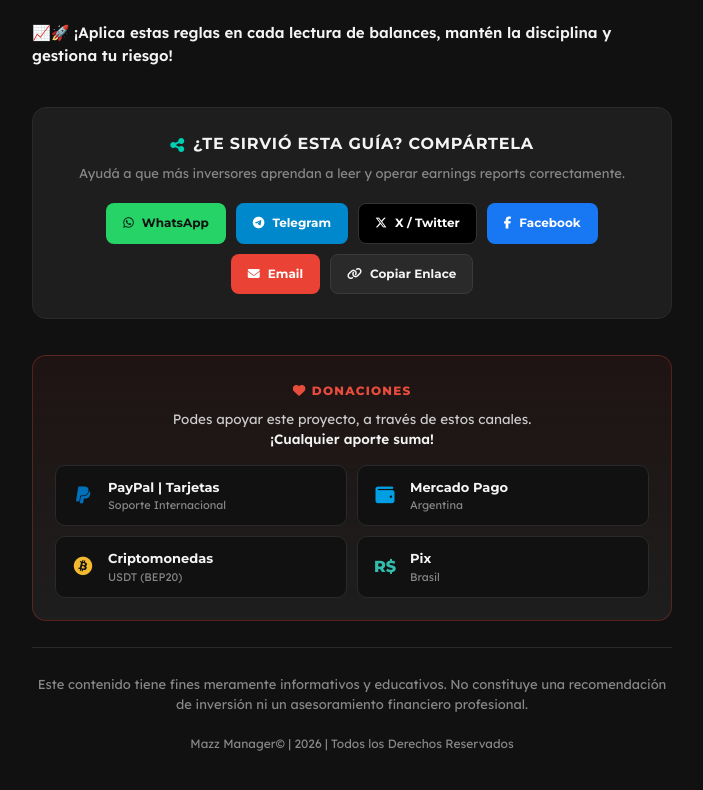
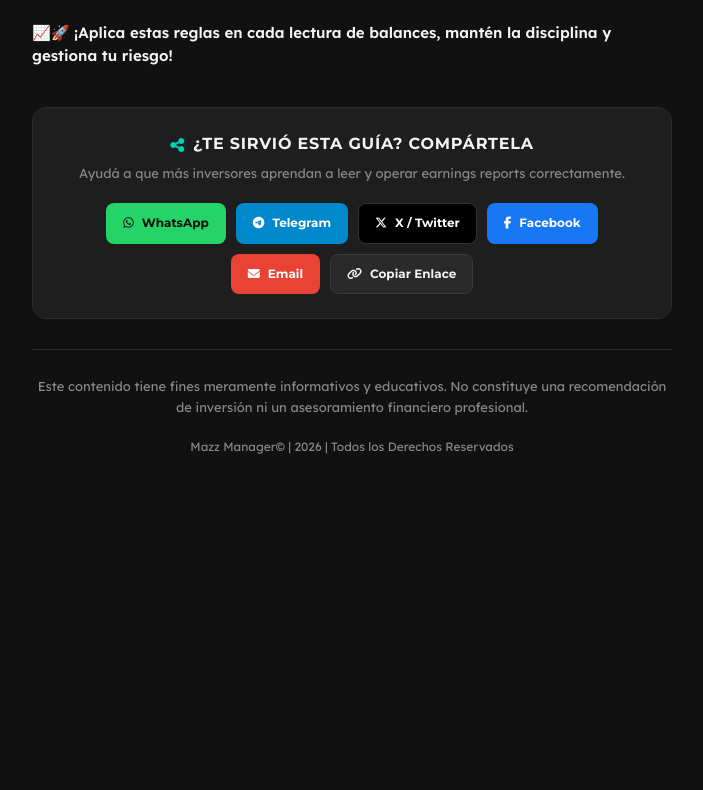
Before and after one commit to mazzmanager/mazzmanager.github.io, a plain HTML site: page aprende-a-leer-earnings.html in a window 1280 px wide. Shown: the part 2009-2799 px from the top of the page, without its empty margins (288-991 px from the left). After the commit the page ends 2516 px from the top, so only its background shows below. Drawn offline with Linux system fonts and the light colour scheme.

Commit message:
Update aprende-a-leer-earnings.html

```diff
--- a/aprende-a-leer-earnings.html
+++ b/aprende-a-leer-earnings.html
@@ -542,103 +542,6 @@
     .sb-copy { background: #2a2a2a; color: var(--text-primary); border-color: #3a3a3a; }
     .sb-copy:hover { background: #353535; border-color: var(--accent-cyan); }
 
-    /* SECCIÓN DE APOYO / DONACIONES INTEGRADA */
-    .support-section {
-      background: linear-gradient(180deg, rgba(192, 57, 43, 0.08) 0%, var(--bg-card) 100%);
-      border: 1px solid rgba(192, 57, 43, 0.35);
-      border-radius: 14px;
-      padding: 22px;
-      margin: 36px 0 26px;
-      text-align: center;
-    }
-
-    .support-header {
-      margin-bottom: 16px;
-    }
-
-    .support-badge {
-      display: inline-flex;
-      align-items: center;
-      gap: 6px;
-      font-family: 'Montserrat', sans-serif;
-      font-size: 12px;
-      font-weight: 800;
-      text-transform: uppercase;
-      letter-spacing: 1.2px;
-      color: #e74c3c;
-      margin-bottom: 8px;
-    }
-
-    .support-badge i.fa-heart {
-      animation: beat 1.2s infinite alternate;
-    }
-
-    @keyframes beat {
-      to { transform: scale(1.25); }
-    }
-
-    .support-header p {
-      font-size: 13.5px;
-      color: var(--text-secondary);
-      line-height: 1.5;
-      margin-bottom: 0;
-    }
-
-    .support-header p strong {
-      color: var(--text-primary);
-    }
-
-    .support-grid {
-      display: grid;
-      grid-template-columns: repeat(2, 1fr);
-      gap: 10px;
-      text-align: left;
-    }
-
-    .donation-link {
-      text-decoration: none;
-      color: inherit;
-      display: block;
-    }
-
-    .donation-card {
-      display: flex;
-      align-items: center;
-      padding: 11px 12px;
-      background-color: var(--bg-body);
-      border: 1px solid var(--border);
-      border-radius: 10px;
-      transition: all 0.2s ease;
-    }
-
-    .donation-card:hover {
-      background-color: var(--bg-card-hover);
-      border-color: var(--accent-red);
-      transform: translateY(-2px);
-    }
-
-    .icon-box {
-      font-size: 19px;
-      width: 30px;
-      text-align: center;
-      margin-right: 10px;
-    }
-
-    .method-title {
-      display: block;
-      font-weight: 700;
-      font-size: 13px;
-      color: var(--text-primary);
-      font-family: 'Montserrat', sans-serif;
-    }
-
-    .method-desc {
-      display: block;
-      font-size: 11px;
-      color: var(--text-muted);
-      font-family: 'Lexend', sans-serif;
-    }
-
     /* WIDGET FLOTANTE DE DONACIONES */
     .fixed-donation-wrapper {
       position: fixed;
@@ -678,6 +581,10 @@
       animation: beat 1.2s infinite alternate;
     }
 
+    @keyframes beat {
+      to { transform: scale(1.25); }
+    }
+
     .fixed-donate-menu {
       display: none;
       position: absolute;
@@ -710,6 +617,51 @@
 
     .fixed-menu-intro strong { color: var(--text-primary); }
 
+    .donation-link {
+      text-decoration: none;
+      color: inherit;
+      display: block;
+      margin-bottom: 8px;
+    }
+
+    .donation-link:last-child { margin-bottom: 0; }
+
+    .donation-card {
+      display: flex;
+      align-items: center;
+      padding: 10px 12px;
+      background-color: var(--bg-body);
+      border: 1px solid var(--border);
+      border-radius: 8px;
+      transition: background-color 0.2s ease, border-color 0.2s ease;
+    }
+
+    .donation-card:hover {
+      background-color: var(--bg-card-hover);
+      border-color: var(--accent-red);
+    }
+
+    .icon-box {
+      font-size: 18px;
+      width: 32px;
+      text-align: center;
+      margin-right: 12px;
+    }
+
+    .method-title {
+      display: block;
+      font-weight: 700;
+      font-size: 13px;
+      color: var(--text-primary);
+      font-family: 'Montserrat', sans-serif;
+    }
+
+    .method-desc {
+      display: block;
+      font-size: 11px;
+      color: var(--text-muted);
+    }
+
     /* Footer & Disclaimer */
     .social-bar {
       margin-top: 24px;
@@ -737,8 +689,6 @@
       .hero-title { font-size: 28px; }
       .container { padding: 20px 16px 40px; }
       blockquote { font-size: 16px; }
-      .support-section { padding: 18px 14px; }
-      .support-grid { grid-template-columns: 1fr; }
       .fixed-donation-wrapper { bottom: 16px; right: 16px; }
       .fixed-donation-btn { padding: 10px 16px; font-size: 11.5px; }
       .fixed-donate-menu { width: 290px; right: -10px; }
@@ -927,63 +877,6 @@
       </div>
     </div>
 
-    <!-- SECCIÓN INTEGRADA DE APOYO / DONACIONES -->
-    <section class="support-section">
-      <div class="support-header">
-        <div class="support-badge"><i class="fas fa-heart"></i> Donaciones</div>
-        <p>
-          Podes apoyar este proyecto, a través de estos canales.<br>
-          <strong>¡Cualquier aporte suma!</strong>
-        </p>
-      </div>
-
-      <div class="support-grid">
-        <!-- PayPal -->
-        <a href="https://ko-fi.com/mazzmanager" target="_blank" rel="noopener" class="donation-link">
-          <div class="donation-card">
-            <div class="icon-box" style="color: #0070ba;"><i class="fab fa-paypal"></i></div>
-            <div>
-              <span class="method-title">PayPal | Tarjetas</span>
-              <span class="method-desc">Soporte Internacional</span>
-            </div>
-          </div>
-        </a>
-
-        <!-- Mercado Pago -->
-        <a href="https://link.mercadopago.com.ar/mazzmanager" target="_blank" rel="noopener" class="donation-link">
-          <div class="donation-card">
-            <div class="icon-box" style="color: #009ee3;"><i class="fas fa-wallet"></i></div>
-            <div>
-              <span class="method-title">Mercado Pago</span>
-              <span class="method-desc">Argentina</span>
-            </div>
-          </div>
-        </a>
-
-        <!-- Crypto -->
-        <a href="https://beacons.ai/mazzmanager/usdt" target="_blank" rel="noopener" class="donation-link">
-          <div class="donation-card">
-            <div class="icon-box" style="color: #f3ba2f;"><i class="fab fa-bitcoin"></i></div>
-            <div>
-              <span class="method-title">Criptomonedas</span>
-              <span class="method-desc">USDT (BEP20)</span>
-            </div>
-          </div>
-        </a>
-
-        <!-- Pix -->
-        <a href="https://livepix.gg/mazzmanager" target="_blank" rel="noopener" class="donation-link">
-          <div class="donation-card">
-            <div class="icon-box" style="color: #32bcad; font-weight: 800; font-family: 'Montserrat', sans-serif; font-size: 16px;">R$</div>
-            <div>
-              <span class="method-title">Pix</span>
-              <span class="method-desc">Brasil</span>
-            </div>
-          </div>
-        </a>
-      </div>
-    </section>
-
     <!-- Footer / Disclaimer & Marca de Agua -->
     <div class="social-bar">
       <p class="footer-disclaimer">Este contenido tiene fines meramente informativos y educativos. No constituye una recomendación de inversión ni un asesoramiento financiero profesional.</p>
```
